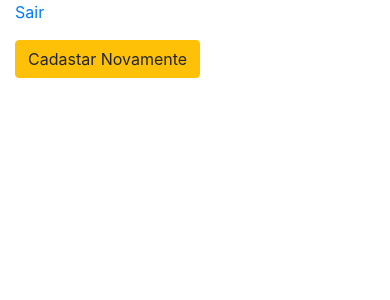
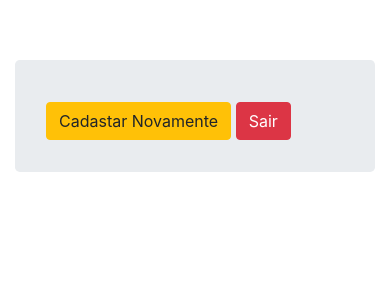
Before and after one commit to Matheus-mVilela/django-projects, a Django app: page /clientes/list/ in a window 390 px wide. Shown: the top 300 px of the page. Run offline with Django 3.2, Linux system fonts and the light colour scheme; the visitor is signed in with stand-in values (Sample User, id 1); data that the repository does not hold is empty; some libraries are stand-ins or nearby versions.

Commit message:
end bootstrap

```diff
--- a/projetoFinal/gestaoclientes/clientes/templates/person.html
+++ b/projetoFinal/gestaoclientes/clientes/templates/person.html
@@ -3,15 +3,24 @@
 {%block title%}LOGIN PAGE {%endblock%}
 
 {%block main%}
-<a href="{%url 'logout'%}">Sair</a>
-<ul>
-    {%for person in persons%}
-    <li><a href="{% url 'person_update' person.id%}">{{person.first_name}}</a>
-        <a  href="{% url 'person_delete' person.id%}"  class="btn btn-danger">Excluir</a>
-    </li>
-    {%endfor%}
-</ul>
+<div class="container">
+    <div class="row">
+        <div class="col-sm"></div>
+        <div class="col-sm">
+            <ul class="list-group">
+                {%for person in persons%}
+                <li class="list-group-item">
+                    <a href="{% url 'person_update' person.id%}">{{person.first_name}} {{person.last_name}}</a>
+                    <a class="trash-icon" href="{% url 'person_delete' person.id%}"><i class="fa fa-trash" aria-hidden="true"></i></a>
+                </li>
+                {%endfor%}
+            </ul>
+            <a href="{%url 'person_new'%}" class="btn btn-warning margin-adjust">Cadastar Novamente</a>
+            <a class="btn btn-danger margin-adjust" href="{%url 'logout'%}">Sair</a>
+        </div>
+        <div class="col-sm">
 
-<a href="{%url 'person_new'%}" class="btn btn-warning">Cadastar Novamente</a>
-
+        </div>
+    </div>
+</div>
 {%endblock%}
--- a/projetoFinal/gestaoclientes/gestaoclientes/settings.py
+++ b/projetoFinal/gestaoclientes/gestaoclientes/settings.py
@@ -135,3 +135,7 @@ LOGIN_URL = '/login/'
 LOGIN_REDIRECT_URL = 'person_list'
 
 STATIC_ROOT = os.path.join(BASE_DIR, 'staticfiles')
+
+STATICFILES_DIRS = [
+    'statics',
+]
--- /dev/null
+++ b/projetoFinal/gestaoclientes/statics/adjust.css
@@ -0,0 +1,13 @@
+.trash-icon{
+    float:right;
+    color: red;
+}
+
+.trash-icon:hover{
+    color: rgb(255, 123, 0);
+}
+
+
+.margin-adjust{
+    margin-top: 10px;
+}
--- /dev/null
+++ b/projetoFinal/gestaoclientes/statics/sticky-footer.css
@@ -0,0 +1,35 @@
+/* Sticky footer styles
+-------------------------------------------------- */
+html {
+    position: relative;
+    min-height: 100%;
+  }
+  body {
+    /* Margin bottom by footer height */
+    margin-bottom: 60px;
+  }
+  .footer {
+    position: absolute;
+    bottom: 0;
+    width: 100%;
+    /* Set the fixed height of the footer here */
+    height: 60px;
+    line-height: 60px; /* Vertically center the text there */
+    background-color: #f5f5f5;
+  }
+  /* Custom page CSS
+  -------------------------------------------------- */
+  /* Not required for template or sticky footer method. */
+
+  body > .container {
+    padding: 60px 15px 0;
+  }
+
+  .footer > .container {
+    padding-right: 15px;
+    padding-left: 15px;
+  }
+
+  code {
+    font-size: 80%;
+  }
--- a/projetoFinal/gestaoclientes/templates/base.html
+++ b/projetoFinal/gestaoclientes/templates/base.html
@@ -1,3 +1,4 @@
+{%load static%}
 <!DOCTYPE html>
 <html lang="en">
     <head>
@@ -5,10 +6,17 @@
         <meta name="viewport" content="width=device-width, initial-scale=1.0">
         <title>{%block title%} {%endblock%}</title>
         <link rel="stylesheet" href="https://stackpath.bootstrapcdn.com/bootstrap/4.5.2/css/bootstrap.min.css">
+        <link rel="stylesheet" href="https://stackpath.bootstrapcdn.com/font-awesome/4.7.0/css/font-awesome.min.css">
+        <link rel="stylesheet" href="{%static 'sticky-footer.css'%}">
+        <link rel="stylesheet" href="{%static 'adjust.css'%}">
     </head>
     <body>
         <div class="container">
-            {%block main%}
+            <div class="jumbotron">
+                {%block main%}
+                {%endblock%}
+            </div>
+            {%block footer%}
             {%endblock%}
         </div>
     </body>
```
Also changed, not shown: projetoFinal/gestaoclientes/clientes/templates/person_delete_confirm.html (+19 -20 lines), projetoFinal/gestaoclientes/clientes/templates/person_form.html (+14 -6 lines), projetoFinal/gestaoclientes/homepage/templates/home.html (+9 -4 lines), projetoFinal/gestaoclientes/templates/registration/login.html (+21 -7 lines), projetoFinal/gestaoclientes/media/clientes_photos/djangimg_5xVIHKg.jpg (added), projetoFinal/gestaoclientes/media/clientes_photos/djangimg_PkHdmjL.jpg (added), projetoFinal/gestaoclientes/media/clientes_photos/djangimg_U1KjB1y.jpg (added).
